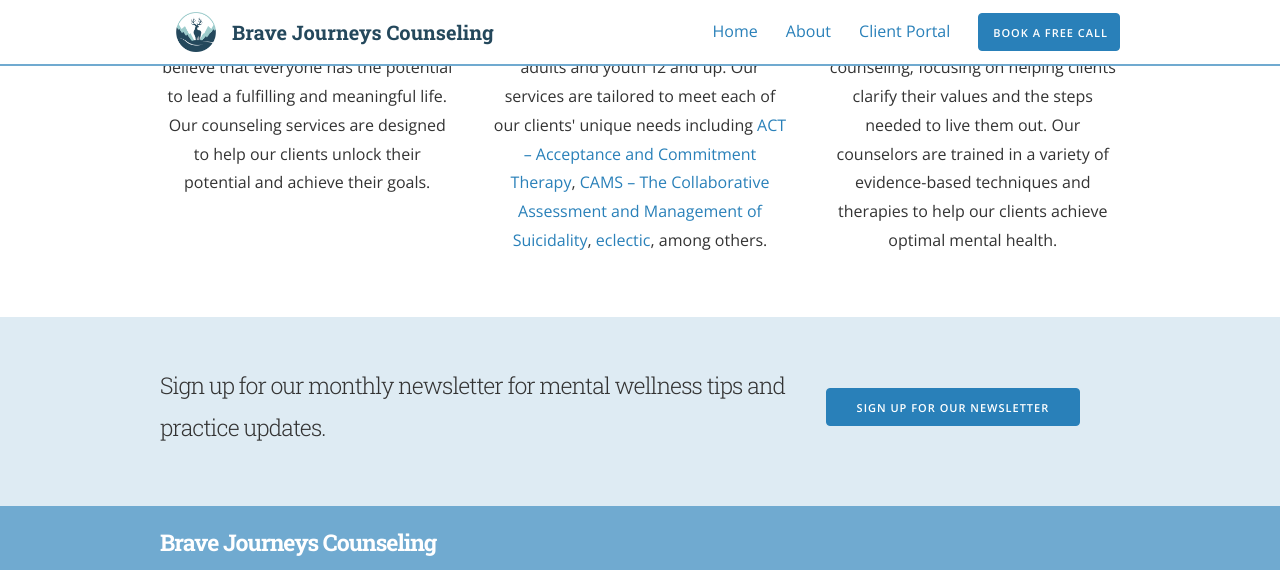
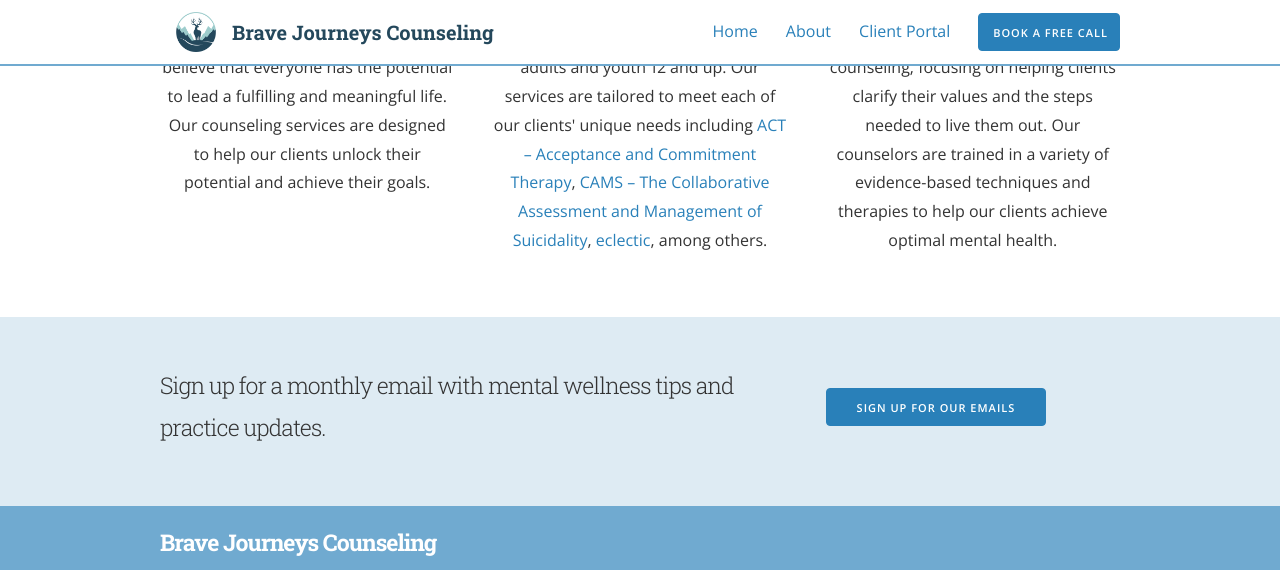
Before and after one commit to bravejourneyscounseling/bravejourneyscounseling, a Jekyll site: the page built from index.html, in a window 1280 px wide and 900 px high, scrolled down 1244 px, cut to the strip 0-570 px from the top of the window. Built offline with Jekyll 4.4.1, drawn with Linux system fonts in a browser that asks for light colours; nearby versions of some CDN libraries.

Commit message:
Update index.html

```diff
--- a/index.html
+++ b/index.html
@@ -80,7 +80,7 @@ layout: default
       <div class="row section newsletter">
         <div class="two-thirds column">
           <h3>
-            Sign up for our monthly newsletter for mental wellness tips and
+            Sign up for a monthly email with mental wellness tips and
             practice updates.
           </h3>
         </div>
@@ -88,7 +88,7 @@ layout: default
           <a
             class="button button-primary"
             href="https://docs.google.com/forms/d/e/1FAIpQLSca4GJb-Ycrold16ALRajyqdQM2RK4HlNF8iUyhE23CnbdBng/viewform?usp=sf_link"
-            >Sign Up for Our Newsletter</a>
+            >Sign Up for Our Emails</a>
         </div>
         </div>
       </div>
```
